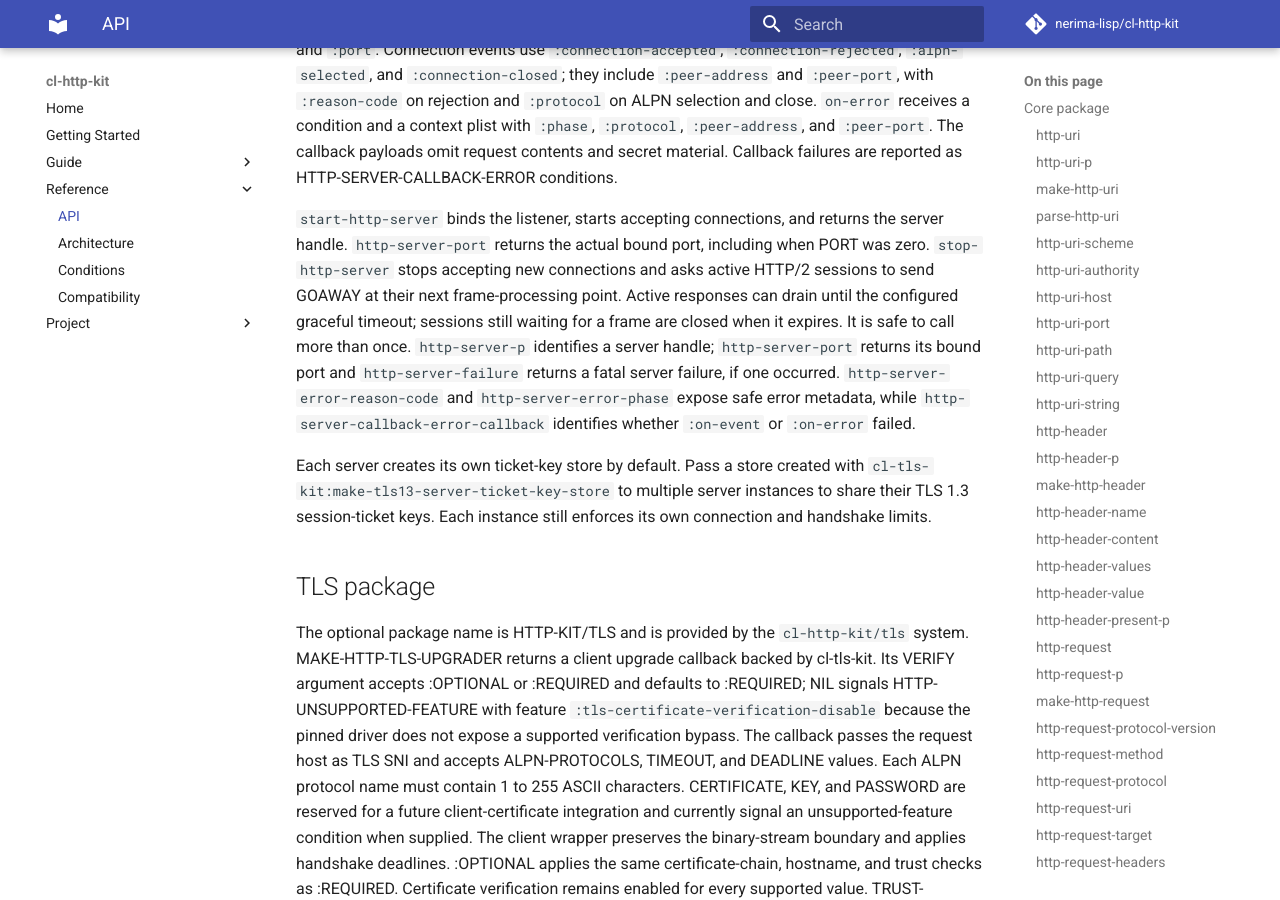
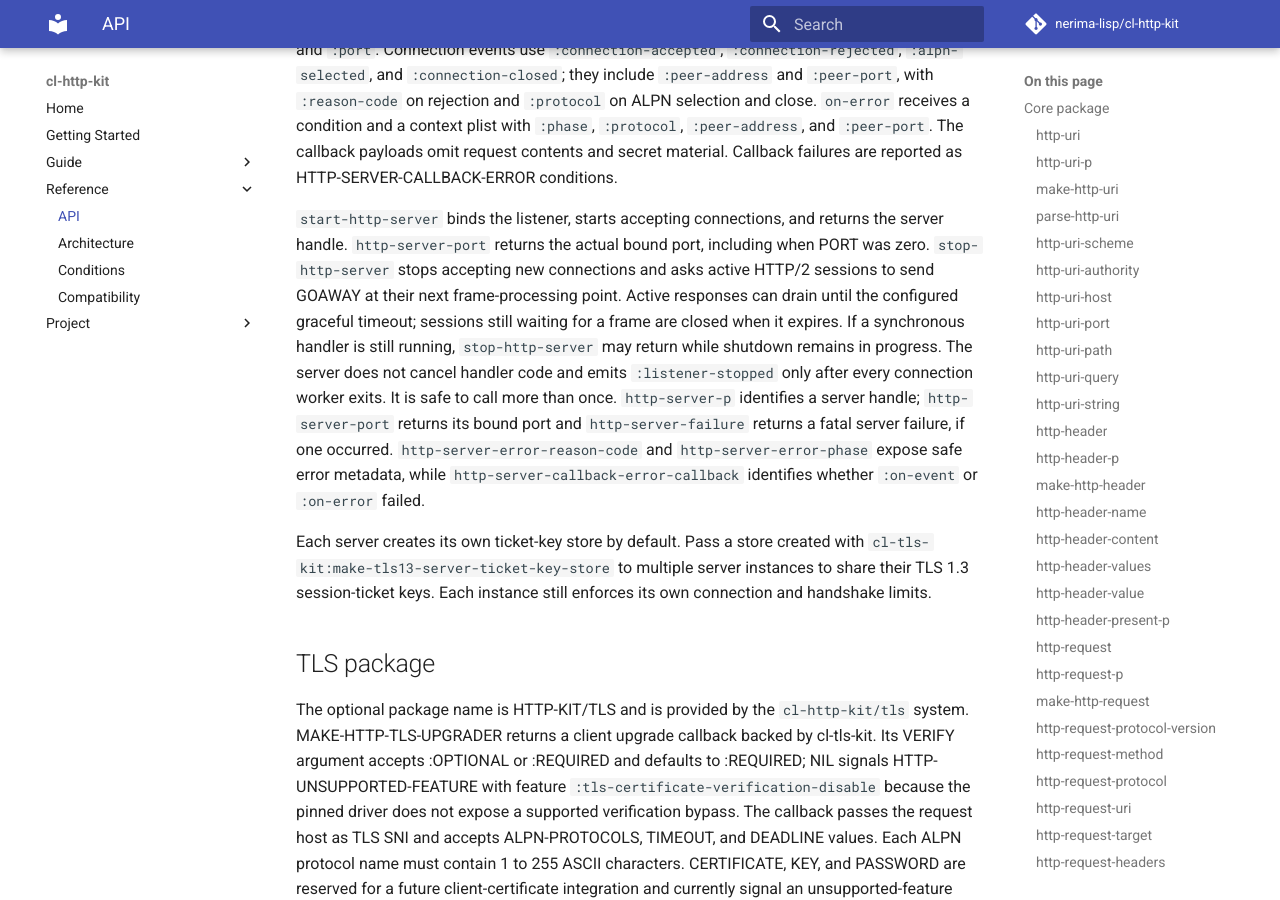
Before and after one commit to nerima-lisp/cl-http-kit, an MkDocs documentation site: the page built from docs/src/reference/api.md, in a window 1280 px wide and 900 px high, scrolled down 21500 px. Built offline with MkDocs 1.6.1 and Material for MkDocs 9.7.7, drawn with Linux system fonts in a browser that asks for light colours; comment, search, counter and statistics services are not loaded.

Commit message:
fix(server): track connection workers during shutdown

```diff
--- a/docs/src/reference/api.md
+++ b/docs/src/reference/api.md
@@ -953,8 +953,11 @@ including when PORT was zero. `stop-http-server` stops accepting new
 connections and asks active HTTP/2 sessions to send GOAWAY at their next
 frame-processing point. Active responses can drain until the configured
 graceful timeout; sessions still waiting for a frame are closed when it
-expires. It is safe to call more than once. `http-server-p` identifies a server
-handle; `http-server-port` returns its bound port and `http-server-failure`
+expires. If a synchronous handler is still running, `stop-http-server` may
+return while shutdown remains in progress. The server does not cancel handler
+code and emits `:listener-stopped` only after every connection worker exits. It
+is safe to call more than once. `http-server-p` identifies a server handle;
+`http-server-port` returns its bound port and `http-server-failure`
 returns a fatal server failure, if one occurred. `http-server-error-reason-code`
 and `http-server-error-phase` expose safe error metadata, while
 `http-server-callback-error-callback` identifies whether `:on-event` or
```
Also changed, not shown: 2 other files.
